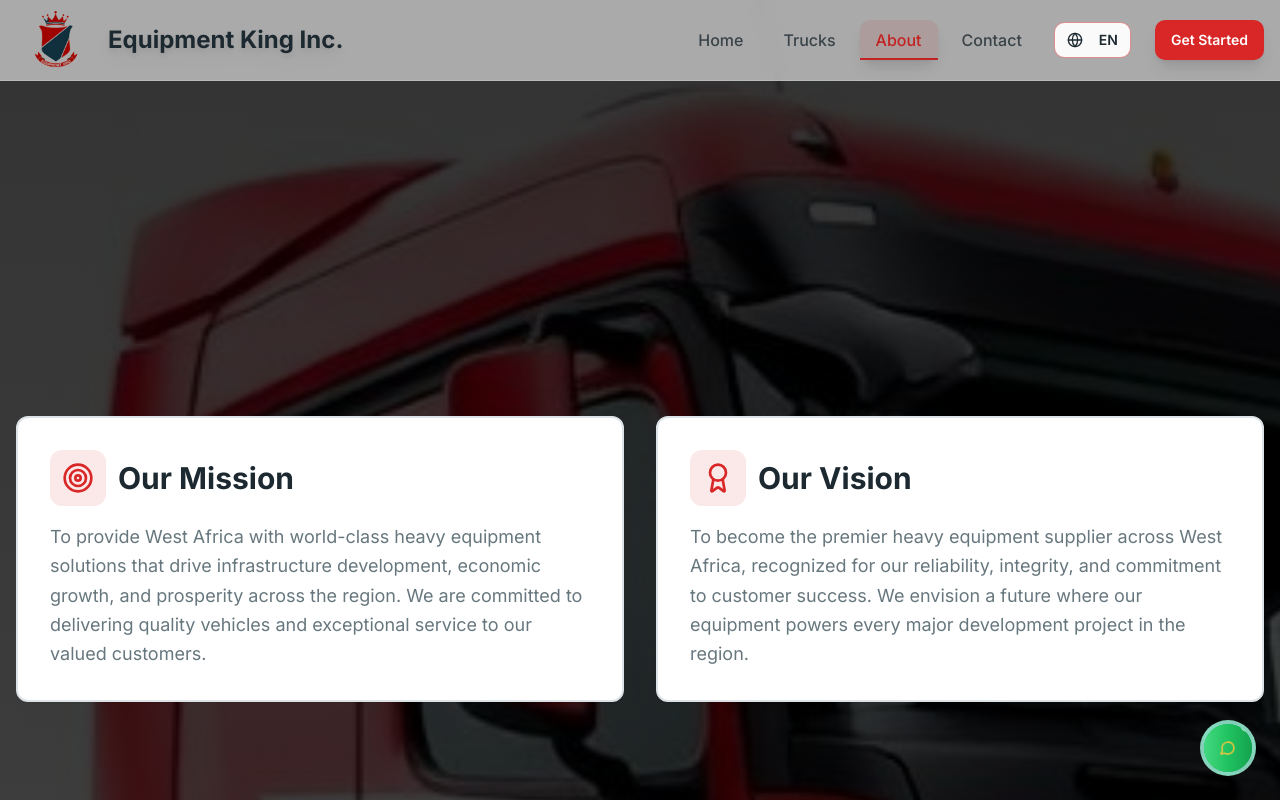
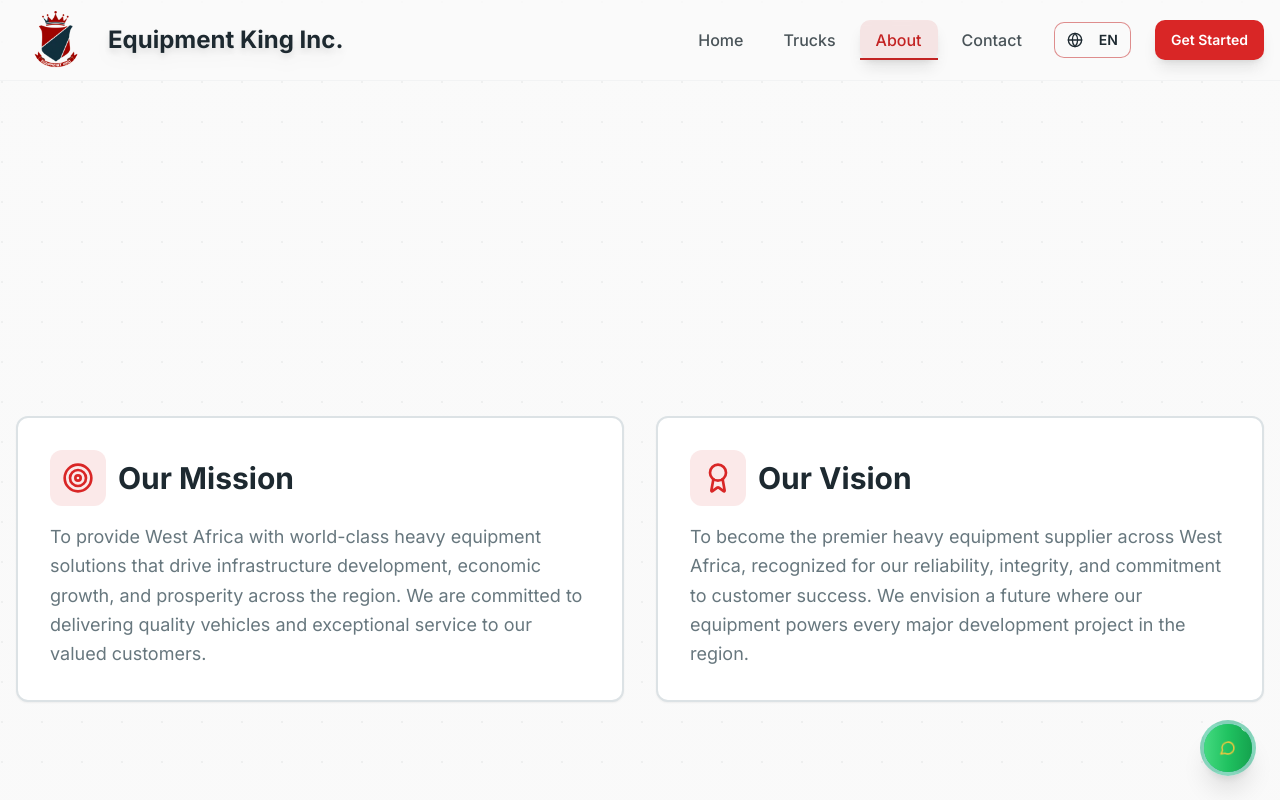
Before and after one commit to webdesignkenya11-glitch/motors-kenya-dynamic-landing, a React (Vite) app: page /about in a window 1280 px wide. Shown: the top 800 px of the page. Built offline with nearby package versions, Linux system fonts and the light colour scheme; the HTML template or start-up script is replaced by a standard one.

Commit message:
Fix: Remove backgrounds from Trucks and About

```diff
--- a/src/components/Contact.tsx
+++ b/src/components/Contact.tsx
@@ -7,9 +7,6 @@ import { useState } from "react";
 import { useToast } from "@/hooks/use-toast";
 import { useLanguage } from "@/contexts/LanguageContext";
 import { useScrollAnimation } from "@/hooks/useScrollAnimation";
-
-// Background image
-import contactBackground from "@/assets/truck17-volvo.jpg";
 
 const Contact = () => {
   const { toast } = useToast();
@@ -33,27 +30,19 @@ const Contact = () => {
   };
 
   return (
-    <section id="contact" className="py-20 relative overflow-hidden">
-      {/* Background Image with Overlay */}
-      <div
-        className="absolute inset-0 bg-cover bg-center bg-no-repeat"
-        style={{ backgroundImage: `url(${contactBackground})` }}
-      >
-        <div className="absolute inset-0 bg-gradient-to-b from-black/75 via-black/70 to-black/80" />
-      </div>
-
+    <section id="contact" className="py-20 bg-muted/30 relative overflow-hidden">
       {/* Animated background elements */}
       <div className="absolute inset-0 overflow-hidden pointer-events-none">
-        <div className="absolute top-20 left-10 w-96 h-96 bg-accent/10 rounded-full blur-3xl animate-pulse" />
-        <div className="absolute bottom-20 right-10 w-96 h-96 bg-primary/10 rounded-full blur-3xl animate-pulse delay-1000" />
+        <div className="absolute top-20 left-10 w-96 h-96 bg-accent/5 rounded-full blur-3xl animate-pulse" />
+        <div className="absolute bottom-20 right-10 w-96 h-96 bg-primary/5 rounded-full blur-3xl animate-pulse delay-1000" />
       </div>
 
       <div className="container mx-auto px-4 relative z-10">
         <div className="text-center mb-16 animate-fade-in">
-          <h2 className="text-4xl md:text-5xl font-bold mb-4 bg-gradient-to-r from-white via-accent to-white bg-clip-text text-transparent drop-shadow-lg">
+          <h2 className="text-4xl md:text-5xl font-bold text-foreground mb-4 bg-gradient-to-r from-primary via-accent to-primary bg-clip-text text-transparent">
             {t("getInTouch")}
           </h2>
-          <p className="text-lg text-white/90 drop-shadow-md">
+          <p className="text-lg text-muted-foreground">
             {t("readyToFind")}
           </p>
         </div>
--- a/src/pages/About.tsx
+++ b/src/pages/About.tsx
@@ -6,9 +6,6 @@ import { useLanguage } from "@/contexts/LanguageContext";
 import { useScrollAnimation } from "@/hooks/useScrollAnimation";
 import { useState, useEffect } from "react";
 import LoadingScreen from "@/components/LoadingScreen";
-
-// Background image
-import aboutBackground from "@/assets/truck8-actros.jpg";
 
 const About = () => {
   const { t } = useLanguage();
@@ -27,13 +24,13 @@ const About = () => {
   if (isLoading) return <LoadingScreen />;
 
   return (
-    <div className="pt-24 pb-16 relative overflow-hidden">
-      {/* Background Image with Overlay */}
-      <div
-        className="absolute inset-0 bg-cover bg-center bg-no-repeat"
-        style={{ backgroundImage: `url(${aboutBackground})` }}
-      >
-        <div className="absolute inset-0 bg-gradient-to-b from-black/80 via-black/75 to-black/85" />
+    <div className="pt-24 pb-16 bg-gradient-to-b from-background to-muted/30 relative overflow-hidden">
+      {/* Animated background pattern */}
+      <div className="absolute inset-0 opacity-5 pointer-events-none">
+        <div className="absolute top-0 left-0 w-full h-full" style={{
+          backgroundImage: 'radial-gradient(circle at 2px 2px, currentColor 1px, transparent 0)',
+          backgroundSize: '40px 40px'
+        }} />
       </div>
 
       <div className="container mx-auto px-4 relative z-10">
@@ -51,10 +48,10 @@ const About = () => {
               className="w-32 h-32 object-contain hover:scale-110 transition-transform duration-500"
             />
           </div>
-          <h1 className="text-5xl md:text-6xl font-bold mb-4 bg-gradient-to-r from-white via-accent to-white bg-clip-text text-transparent drop-shadow-lg">
+          <h1 className="text-5xl md:text-6xl font-bold text-foreground mb-4 bg-gradient-to-r from-primary via-accent to-primary bg-clip-text text-transparent">
             {t("aboutEquipmentKing")}
           </h1>
-          <p className="text-xl text-white/90 max-w-3xl mx-auto drop-shadow-md">
+          <p className="text-xl text-muted-foreground max-w-3xl mx-auto">
             {t("trustedPartner")}
           </p>
         </div>
--- a/src/pages/Trucks.tsx
+++ b/src/pages/Trucks.tsx
@@ -6,9 +6,6 @@ import { TruckSearch } from "@/components/TruckSearch";
 import { useScrollAnimation } from "@/hooks/useScrollAnimation";
 import { useState, useEffect } from "react";
 import LoadingScreen from "@/components/LoadingScreen";
-
-// Background image
-import trucksBackground from "@/assets/truck15-scania.jpg";
 
 // Category images
 import tractorImg from "@/assets/z3track.jpg";
@@ -78,15 +75,7 @@ const Trucks = () => {
   ];
 
   return (
-    <div className="min-h-screen pt-20 pb-12 relative overflow-hidden">
-      {/* Background Image with Overlay */}
-      <div
-        className="absolute inset-0 bg-cover bg-center bg-no-repeat"
-        style={{ backgroundImage: `url(${trucksBackground})` }}
-      >
-        <div className="absolute inset-0 bg-gradient-to-b from-black/70 via-black/60 to-black/80" />
-      </div>
-
+    <div className="min-h-screen bg-gradient-to-b from-background to-muted/30 pt-20 pb-12 relative overflow-hidden">
       {/* Animated background pattern */}
       <div className="absolute inset-0 opacity-5 pointer-events-none">
         <div className="absolute top-0 left-0 w-full h-full" style={{
@@ -103,10 +92,10 @@ const Trucks = () => {
             heroAnim.isVisible ? 'opacity-100 translate-y-0' : 'opacity-0 translate-y-10'
           }`}
         >
-          <h1 className="text-4xl md:text-6xl font-bold mb-4 bg-gradient-to-r from-white via-accent to-white bg-clip-text text-transparent drop-shadow-lg">
+          <h1 className="text-4xl md:text-6xl font-bold text-foreground mb-4 bg-gradient-to-r from-primary via-accent to-primary bg-clip-text text-transparent">
             {t("ourTruckFleet")}
           </h1>
-          <p className="text-lg md:text-xl text-white/90 max-w-3xl mx-auto drop-shadow-md">
+          <p className="text-lg md:text-xl text-muted-foreground max-w-3xl mx-auto">
             {t("browseByCategory")}
           </p>
           <div className="mt-8 flex justify-center">
```
